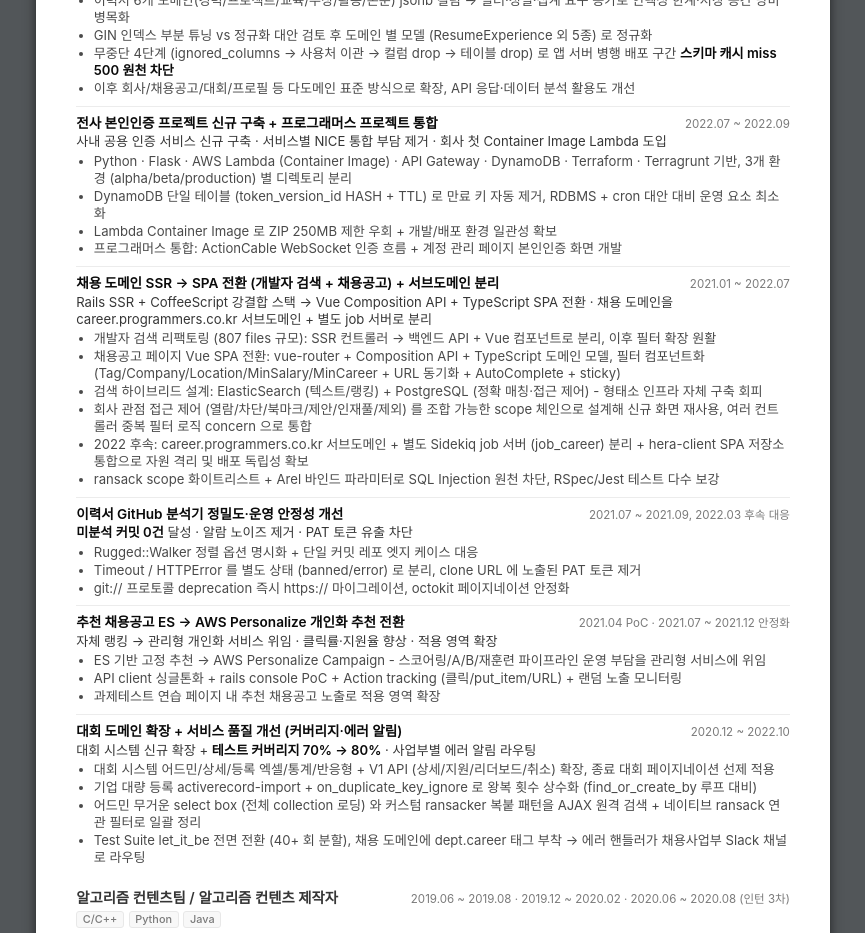
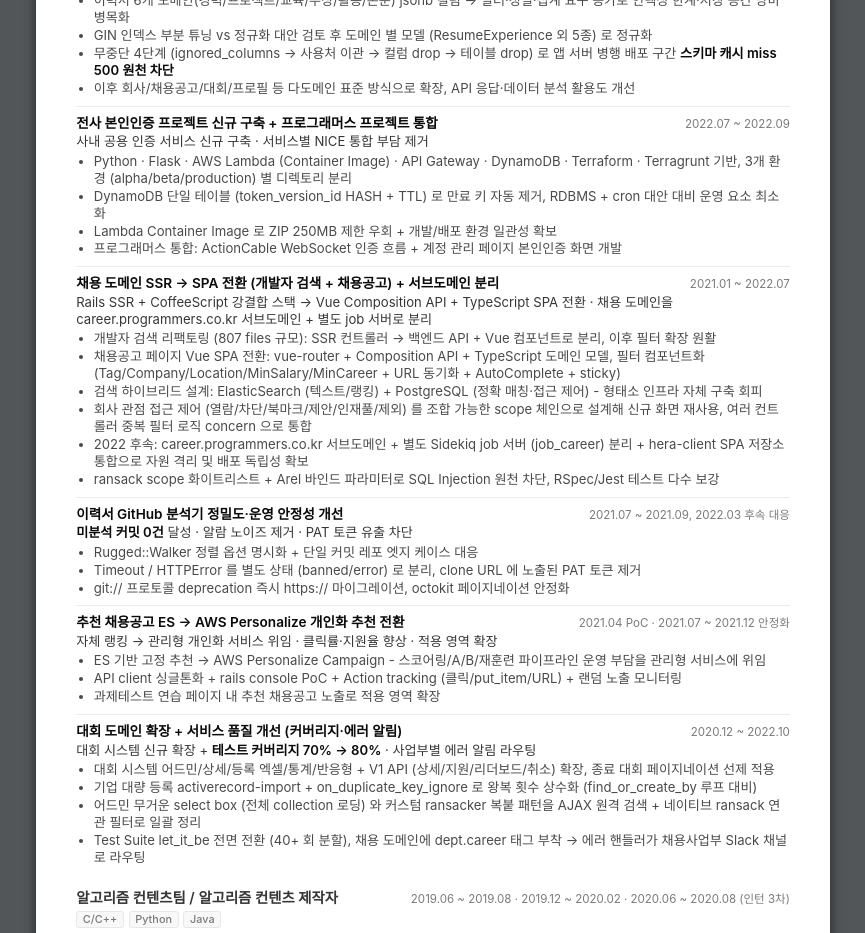
Before and after one commit to shinkeonkim/my-resume, a Vue app: page / in a window 1280 px wide. Shown: the part 1800-2733 px from the top of the page, without its empty margins (207-1072 px from the left). Built offline with nearby package versions, Linux system fonts and the light colour scheme; a web font is replaced by a local one.

Commit message:
content(fix): 잘못된 내용 삭제

```diff
--- a/src/resume/base/experiences/grepp-2020-recruit-sw/ko.ts
+++ b/src/resume/base/experiences/grepp-2020-recruit-sw/ko.ts
@@ -16,7 +16,7 @@ export const details: DetailItem[] = [
     content: '전사 본인인증 프로젝트 신규 구축 + 프로그래머스 프로젝트 통합',
     period: '2022.07 ~ 2022.09',
     impact:
-      '사내 공용 인증 서비스 신규 구축 · 서비스별 NICE 통합 부담 제거 · 회사 첫 Container Image Lambda 도입',
+      '사내 공용 인증 서비스 신규 구축 · 서비스별 NICE 통합 부담 제거',
     subContents: [
       'Python · Flask · AWS Lambda (Container Image) · API Gateway · DynamoDB · Terraform · Terragrunt 기반, 3개 환경 (alpha/beta/production) 별 디렉토리 분리',
       'DynamoDB 단일 테이블 (token_version_id HASH + TTL) 로 만료 키 자동 제거, RDBMS + cron 대안 대비 운영 요소 최소화',
```
